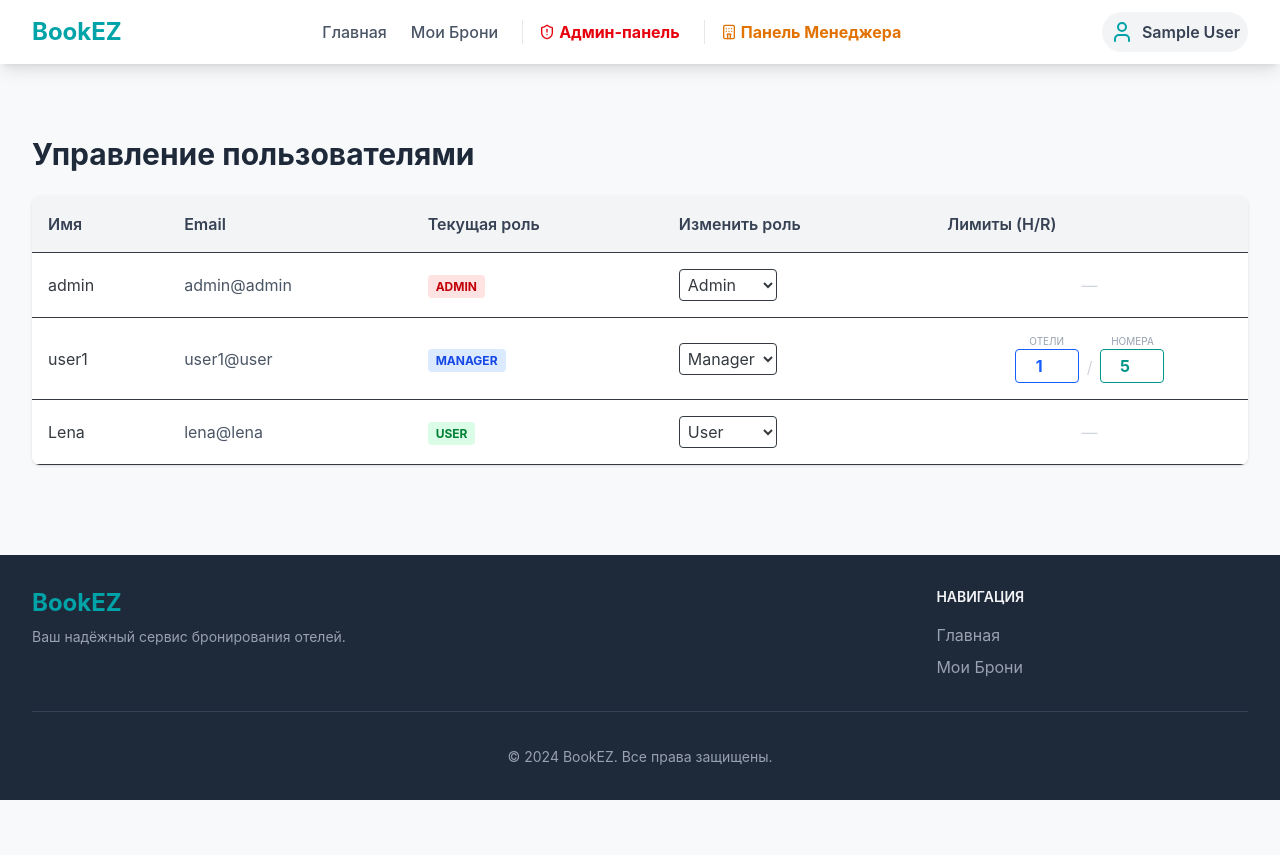
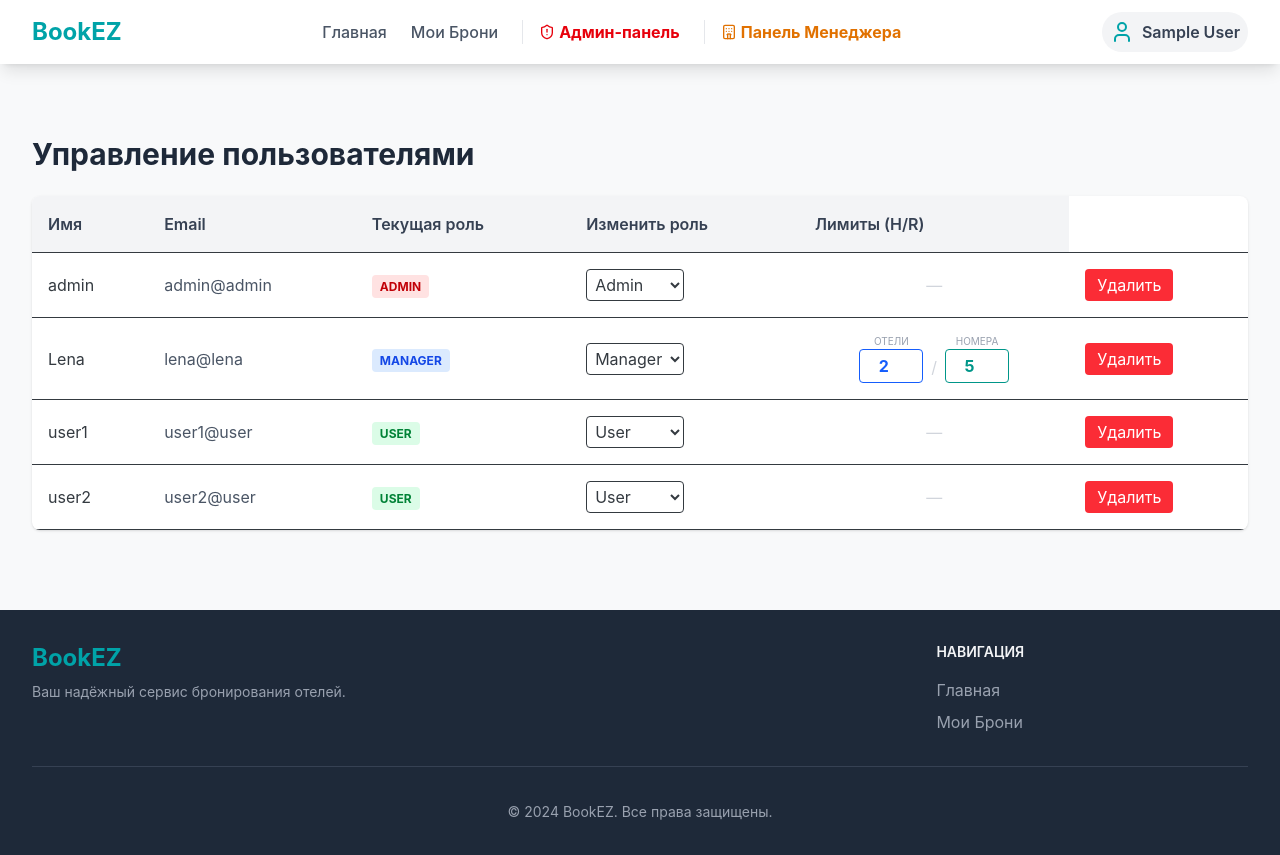
Before and after one commit to Andrey-G1Thub/bookez-hotel-booking, a React (Vite) app: page /admin in a window 1280 px wide. Before the commit the page ends 800 px from the top, so only its background shows below. Built offline with nearby package versions, Linux system fonts and the light colour scheme; data requests are answered from the project's data file; sample sign-in values are in the browser's storage.

Commit message:
Реализовать удаление пользователя

```diff
--- a/db.json
+++ b/db.json
@@ -9,28 +9,40 @@
       "id": 1770711015637
     },
     {
-      "name": "user1",
-      "email": "user1@user",
-      "phone": "+99000000001",
-      "password": "111111",
-      "role": "manager",
-      "id": 1770718214721,
-      "limits": {
-        "maxHotels": 1,
-        "maxRooms": 5
-      }
-    },
-    {
       "name": "Lena",
       "email": "lena@lena",
       "phone": "+99011111111",
+      "password": "111111",
+      "role": "manager",
+      "limits": {
+        "maxHotels": 2,
+        "maxRooms": 5
+      },
+      "id": 1770832348065
+    },
+    {
+      "name": "user1",
+      "email": "user1@user",
+      "phone": "+9901111110",
       "password": "111111",
       "role": "user",
       "limits": {
         "maxHotels": 0,
         "maxRooms": 0
       },
-      "id": 1770832348065
+      "id": 1770884155361
+    },
+    {
+      "name": "user2",
+      "email": "user2@user",
+      "phone": "+9901",
+      "password": "111111",
+      "role": "user",
+      "limits": {
+        "maxHotels": 0,
+        "maxRooms": 0
+      },
+      "id": 1770884566098
     }
   ],
   "bookings": [
@@ -44,6 +56,30 @@
       "checkIn": "2026-02-11",
       "checkOut": "2026-02-18",
       "price": 49000,
+      "status": "Подтверждено"
+    },
+    {
+      "id": 1770884242115,
+      "userId": 1770884155361,
+      "hotelId": 1770824082888,
+      "roomId": 1770824104163,
+      "hotelName": "ADMIN №1",
+      "roomType": "1",
+      "checkIn": "2026-02-12",
+      "checkOut": "2026-02-26",
+      "price": 14,
+      "status": "Подтверждено"
+    },
+    {
+      "id": 1770885343915,
+      "userId": 1770884566098,
+      "hotelId": 1770885194895,
+      "roomId": 1770885293802,
+      "hotelName": "HOTEL-Lena 2",
+      "roomType": "Стандарт",
+      "checkIn": "2026-02-12",
+      "checkOut": "2026-02-19",
+      "price": 7777,
       "status": "Подтверждено"
     }
   ],
@@ -375,6 +411,46 @@
       "rating": 5,
       "reviewCount": 0,
       "rooms": []
+    },
+    {
+      "name": "HOTEL-Lena 1",
+      "cityId": 1,
+      "description": "good",
+      "priceFrom": 1111,
+      "id": 1770884862418,
+      "ownerId": 1770832348065,
+      "rating": 5,
+      "reviewCount": 0,
+      "rooms": [
+        {
+          "type": "стандарт",
+          "capacity": 2,
+          "price": 2222,
+          "amenities": "яблоки",
+          "id": 1770885125194,
+          "hotelId": 1770884862418
+        }
+      ]
+    },
+    {
+      "name": "HOTEL-Lena 2",
+      "cityId": 1,
+      "description": "good\n",
+      "priceFrom": 3333,
+      "id": 1770885194895,
+      "ownerId": 1770832348065,
+      "rating": 5,
+      "reviewCount": 0,
+      "rooms": [
+        {
+          "type": "Стандарт",
+          "capacity": 2,
+          "price": 1111,
+          "amenities": "Орехи",
+          "id": 1770885293802,
+          "hotelId": 1770885194895
+        }
+      ]
     }
   ]
 }
--- a/src/pages/adminPage/AdminPage.tsx
+++ b/src/pages/adminPage/AdminPage.tsx
@@ -1,6 +1,10 @@
 import { useEffect } from 'react';
 import { useDispatch, useSelector } from 'react-redux';
-import { fetchAllUsersThunk, updateUserRoleThunk } from '../../store/actions/userActions';
+import {
+	deleteUserThunk,
+	fetchAllUsersThunk,
+	updateUserRoleThunk,
+} from '../../store/actions/userActions';
 import { ROLES } from '../../utils/permissions';
 // import { ROLES } from '../../utils/roles'; //
 
@@ -36,6 +40,13 @@ export const AdminPage = () => {
 		};
 
 		dispatch(updateUserRoleThunk(userId, currentRole, newLimits));
+	};
+
+	// НОВАЯ ФУНКЦИЯ УДАЛЕНИЯ
+	const handleDeleteUser = (userId: number, userName: string) => {
+		if (window.confirm(`Вы уверены, что хотите удалить пользователя ${userName}?`)) {
+			dispatch(deleteUserThunk(userId));
+		}
 	};
 
 	return (
@@ -82,6 +93,7 @@ export const AdminPage = () => {
 										{user.role}
 									</span>
 								</td>
+
 								<td className="p-4">
 									<select
 										value={user.role}
@@ -143,6 +155,21 @@ export const AdminPage = () => {
 										<div className="text-center text-gray-300">—</div>
 									)}
 								</td>
+								<td className="p-4">
+									<button
+										onClick={() =>
+											handleDeleteUser(user.id, user.name)
+										}
+										disabled={user.id === currentUser?.id} // Себя удалять нельзя
+										className={`px-3 py-1 rounded text-white transition ${
+											user.id === currentUser?.id
+												? 'bg-gray-300 cursor-not-allowed'
+												: 'bg-red-500 hover:bg-red-600'
+										}`}
+									>
+										Удалить
+									</button>
+								</td>
 							</tr>
 						))}
 					</tbody>
--- a/src/store/actions/userActions.ts
+++ b/src/store/actions/userActions.ts
@@ -3,6 +3,7 @@ import { ROLES } from '../../utils/permissions';
 export const SET_USER = 'SET_USER';
 export const LOGOUT_USER = 'LOGOUT_USER';
 export const FETCH_USERS_SUCCESS = 'FETCH_USERS_SUCCESS';
+export const DELETE_USER_SUCCESS = 'DELETE_USER_SUCCESS';
 
 export const loginThunk = (credentials) => async (dispatch) => {
 	try {
@@ -119,3 +120,17 @@ export const fetchAllUsersThunk = () => async (dispatch) => {
 		console.error('Ошибка при загрузке пользователей:', e);
 	}
 };
+export const deleteUserThunk = (userId: number) => async (dispatch: any) => {
+	try {
+		// 1. Запрос к API
+		const res = await fetch(`http://localhost:3001/users/${userId}`, {
+			method: 'DELETE',
+		});
+		if (res.ok) {
+			// 2. Если запрос успешен, обновляем стор
+			dispatch({ type: DELETE_USER_SUCCESS, payload: userId });
+		}
+	} catch (error) {
+		console.error('Ошибка при удалении пользователя:', error);
+	}
+};
--- a/src/store/reducers/userReducer.js
+++ b/src/store/reducers/userReducer.ts
@@ -1,4 +1,9 @@
-import { SET_USER, LOGOUT_USER, FETCH_USERS_SUCCESS } from '../actions/userActions';
+import {
+	SET_USER,
+	LOGOUT_USER,
+	FETCH_USERS_SUCCESS,
+	DELETE_USER_SUCCESS,
+} from '../actions/userActions';
 
 const savedUser = localStorage.getItem('bookez_user');
 
@@ -19,6 +24,15 @@ export const userReducer = (state = initialState, action) => {
 			};
 		case FETCH_USERS_SUCCESS:
 			return { ...state, usersList: action.payload };
+
+		case DELETE_USER_SUCCESS:
+			return {
+				...state,
+				usersList: state.usersList.filter(
+					(user: any) => user.id !== action.payload,
+				),
+			};
+
 		default:
 			return state;
 	}
```
